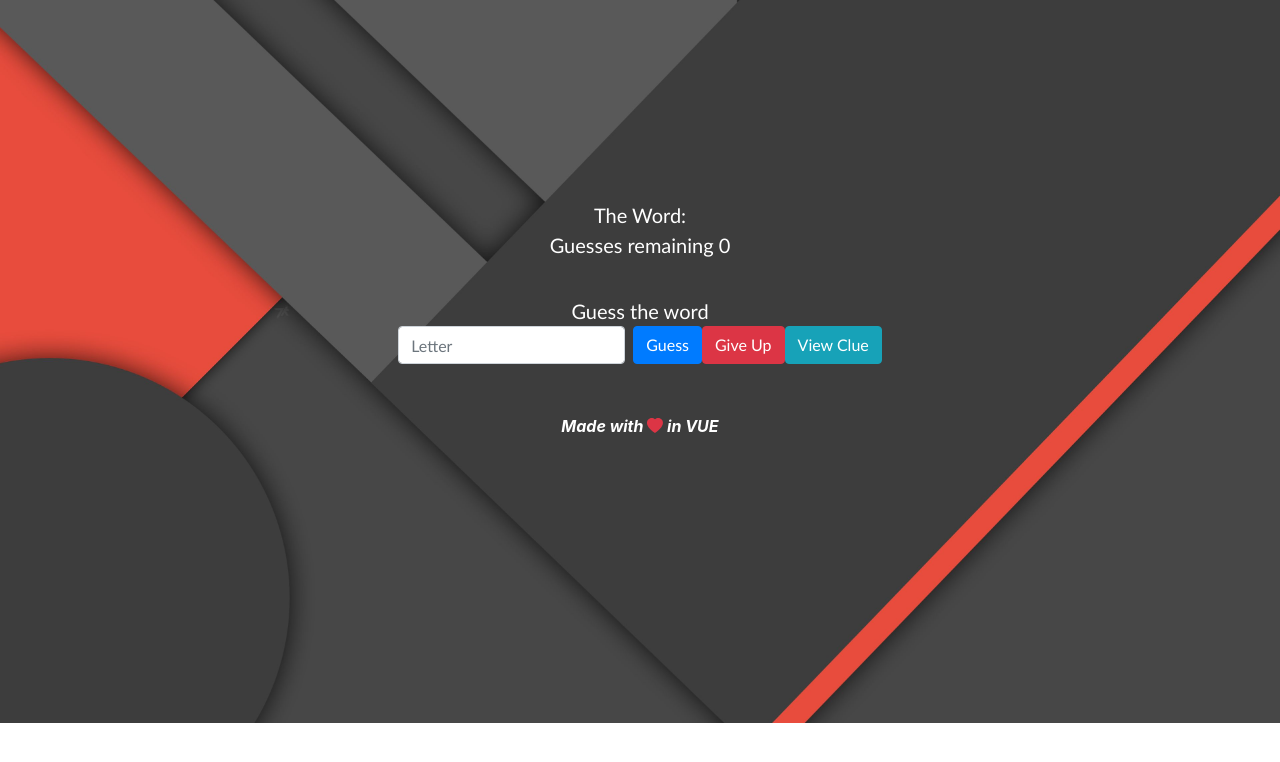
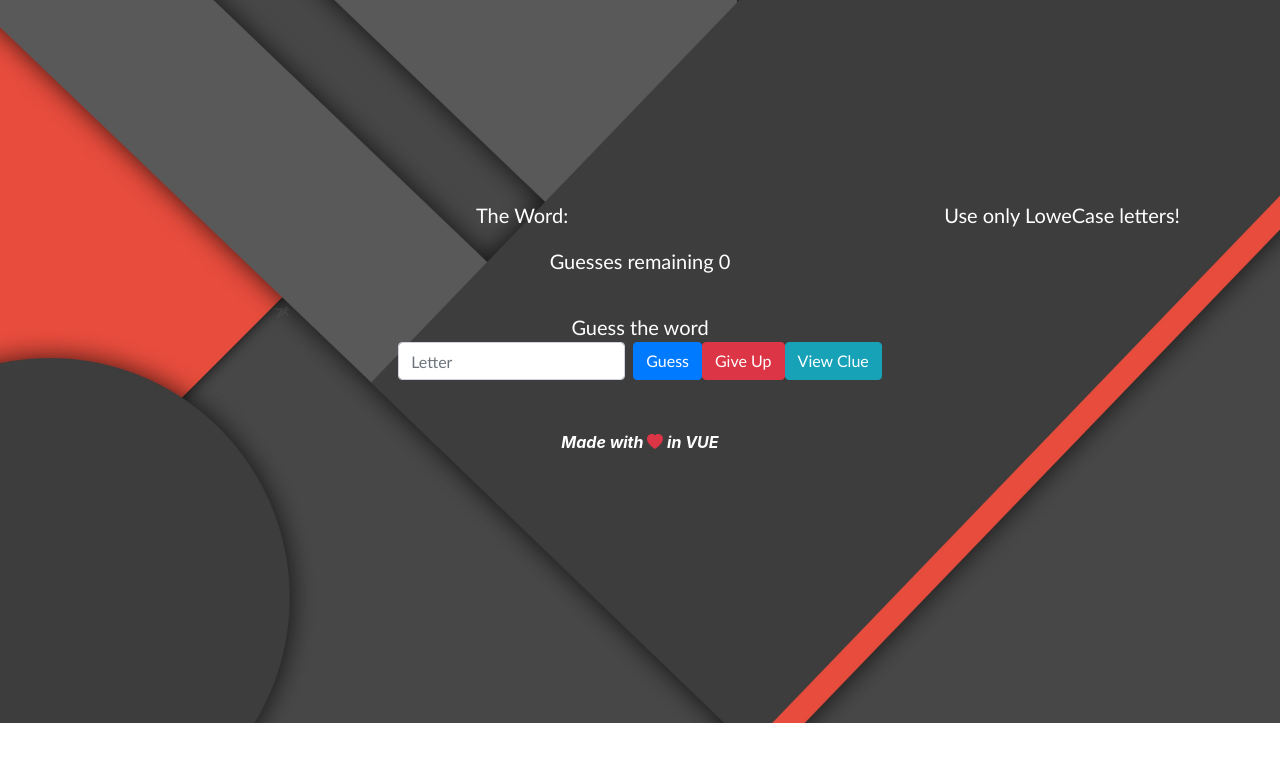
Before and after one commit to priyadarsanmahendiran/Hangman, a Vue app: page /#/game in a window 1280 px wide. Shown: the top 762 px of the page. Built offline with nearby package versions, Linux system fonts and the light colour scheme; no server answers.

Commit message:
Update Game.vue

```diff
--- a/src/components/Game.vue
+++ b/src/components/Game.vue
@@ -4,6 +4,7 @@
             <div v-if="!lost_msg && !won_msg">
                 <b-row v-if="!lost_msg">
                     <b-col>The Word: {{ stars }}</b-col>
+                    <p>Use only LoweCase letters!</p>
                 </b-row>
                 <b-row v-if="viewclueop">
                     <b-col> Country Code: {{ccode}} </b-col>
```
